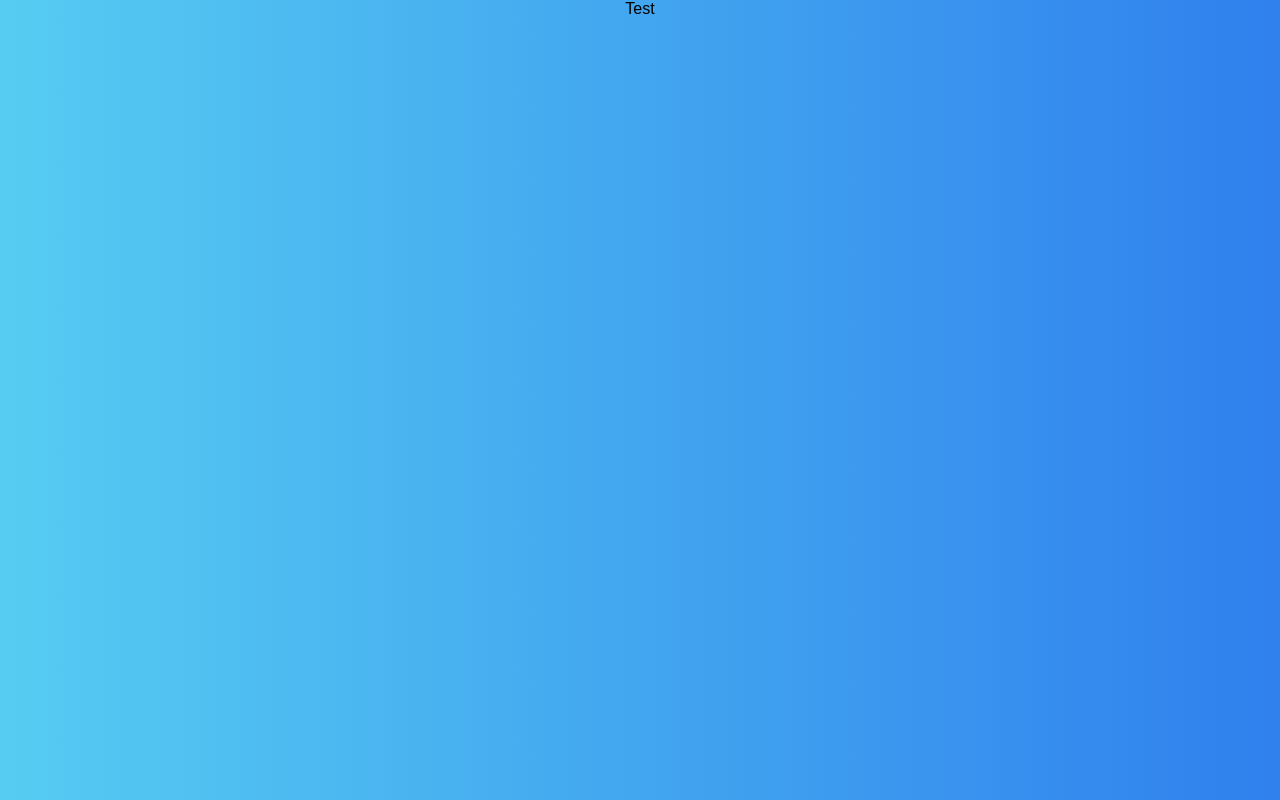
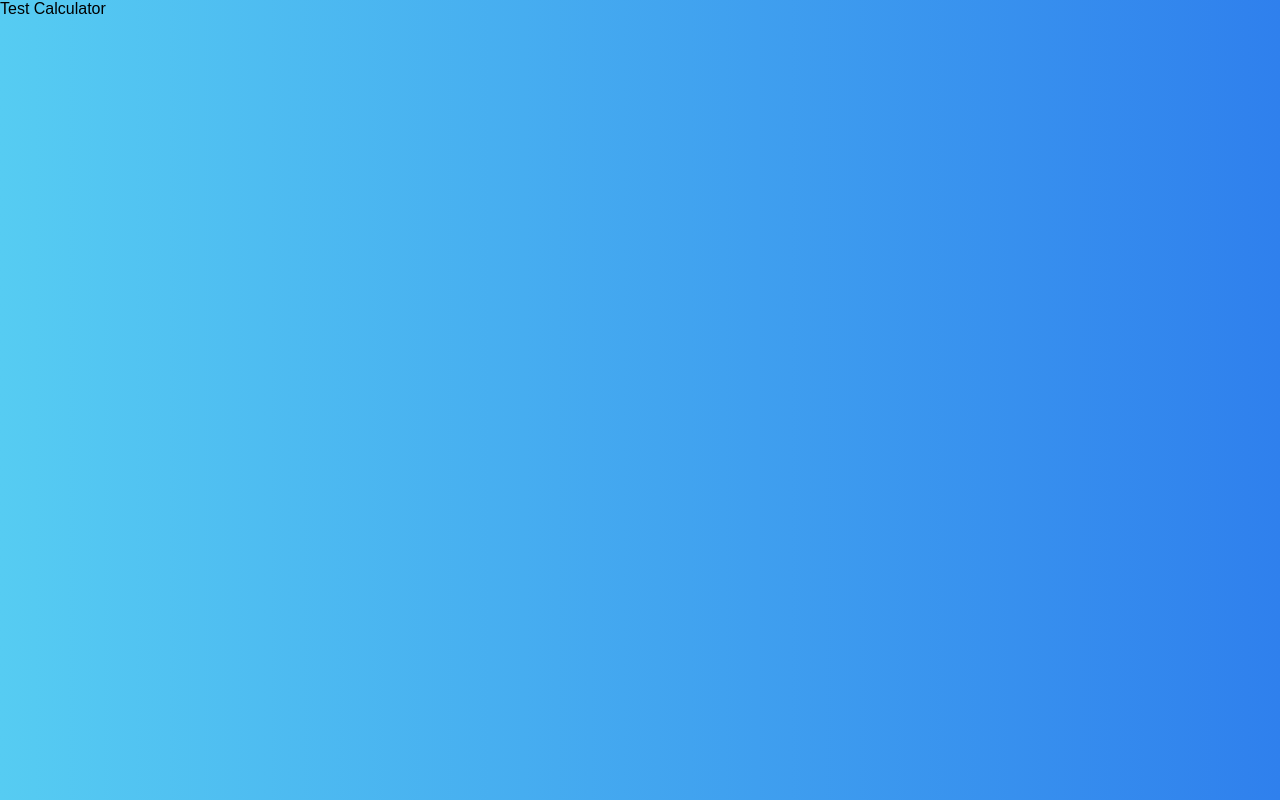
Before and after one commit to dovletg/react-calculator, a React (Create React App) app: page / in a window 1280 px wide. Built offline with nearby package versions, Linux system fonts and the light colour scheme.

Commit message:
created the base calculator component

```diff
--- a/src/App.css
+++ /dev/null
@@ -1,3 +0,0 @@
-.App {
-  text-align: center;
-}
--- a/src/App.js
+++ b/src/App.js
@@ -1,11 +1,8 @@
-import logo from './logo.svg';
-import './App.css';
+import Calculator from './components/Calculator';
 
 function App() {
   return (
-    <div className="App">
-      Test
-    </div>
+    <Calculator />
   );
 }
 
--- /dev/null
+++ b/src/components/Calculator/index.js
@@ -0,0 +1,7 @@
+import React from "react";
+
+export default function Calculator() {
+  return(
+    <div>Test Calculator</div>
+  )
+}
```
